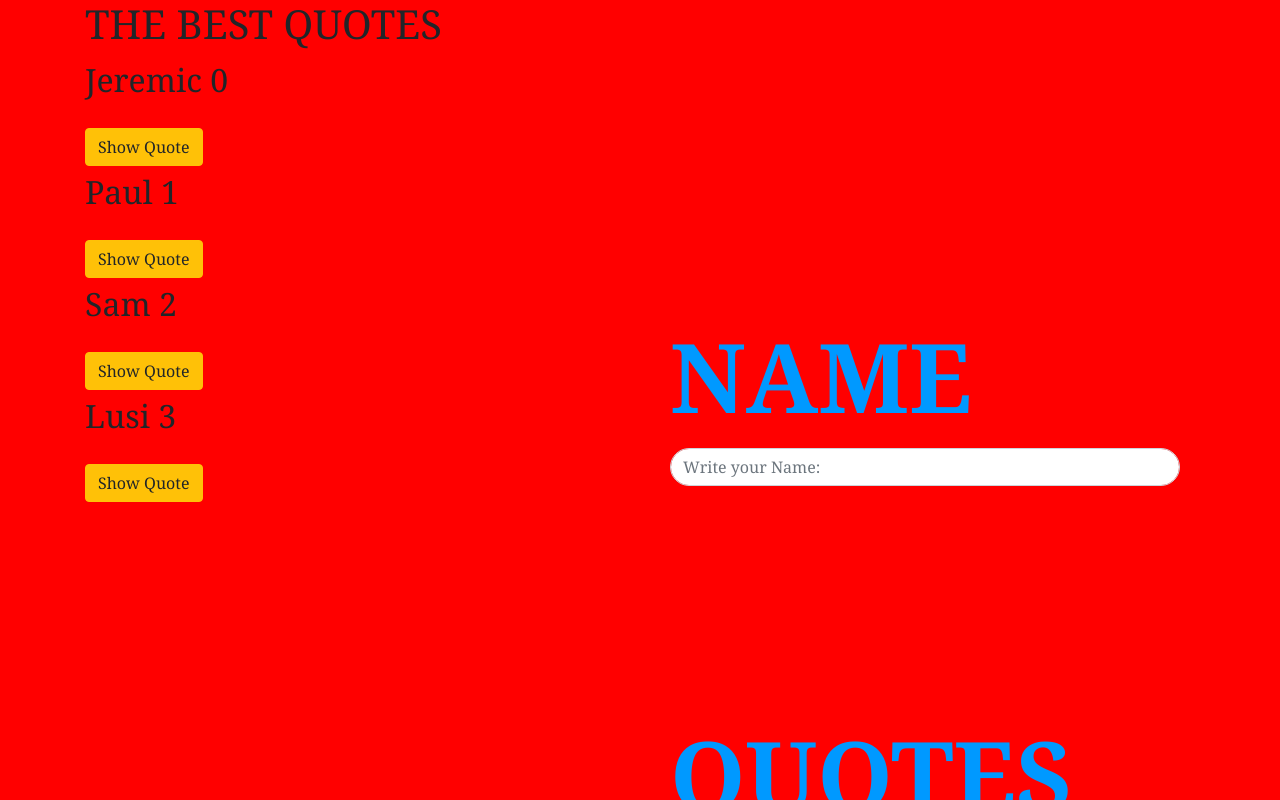
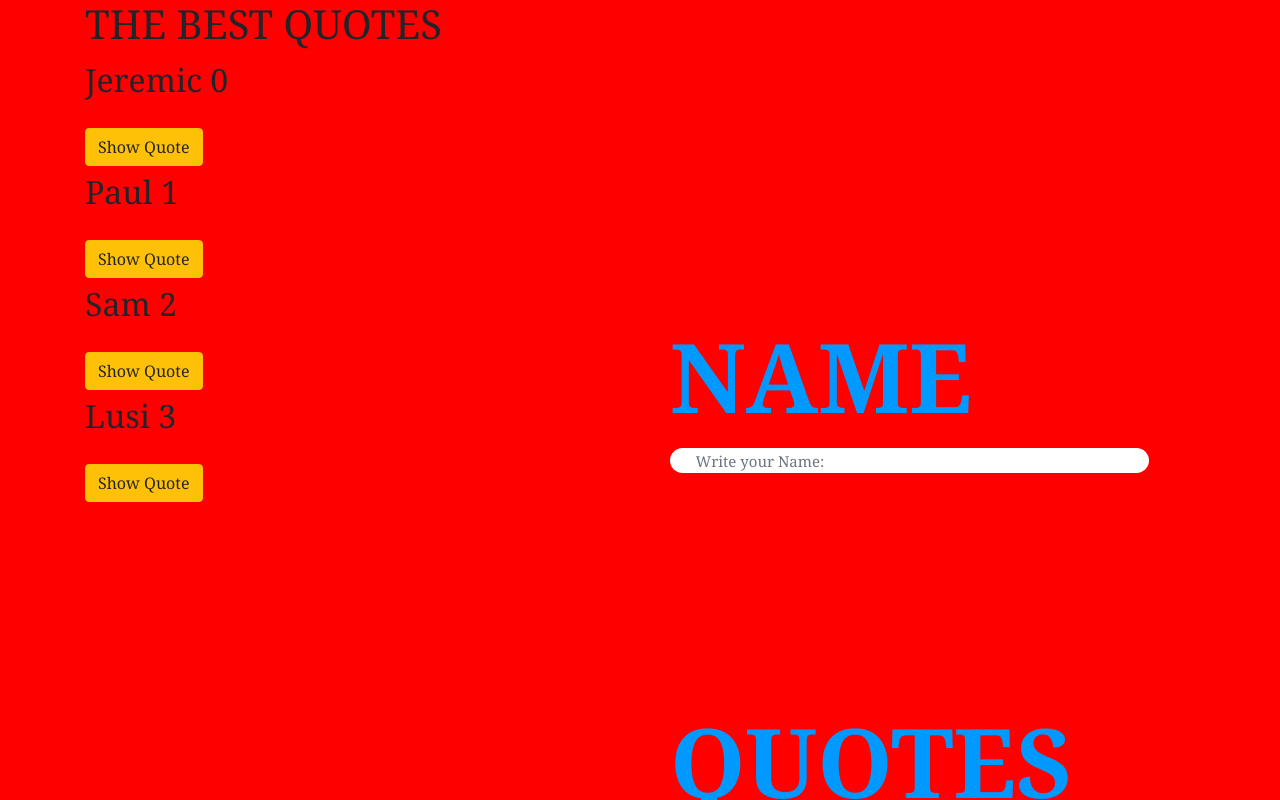
Before and after one commit to Jeremicarose/Quotes, an Angular app: page / in a window 1280 px wide. Shown: the top 800 px of the page. Built offline with nearby package versions, Linux system fonts and the light colour scheme.

Commit message:
change input style

```diff
--- a/src/app/form/form.component.css
+++ b/src/app/form/form.component.css
@@ -1,5 +1,14 @@
 input{
     border-radius: 30px;
+    border: 0px none;
+    width: 94%;
+    border-radius: 40px;
+    height: 25px;
+    padding: 5px 5%;
+    font-size: 15px;
+    font-family: inherit;
+    color: #222;
+
 
 }
 label {
```
